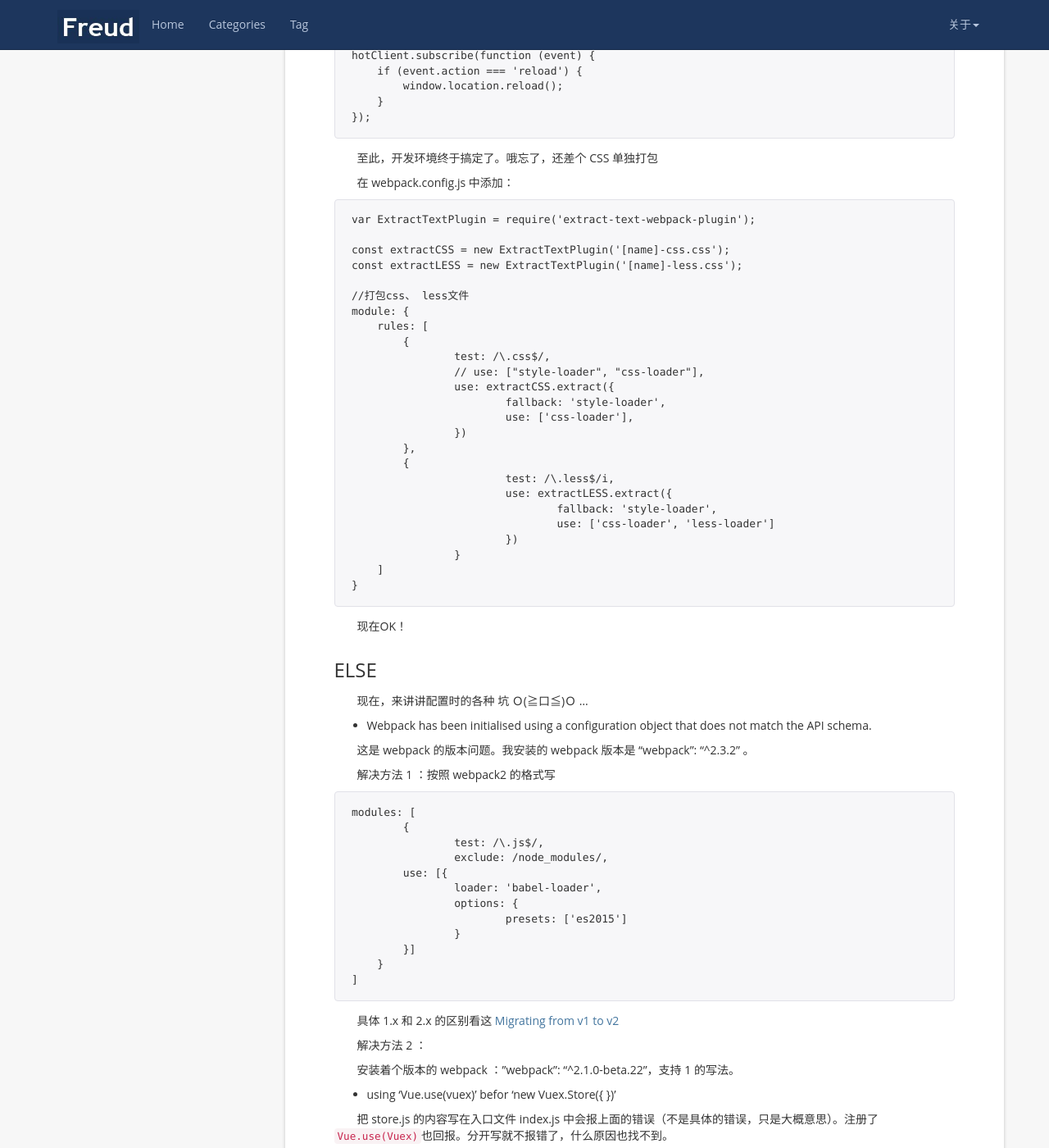
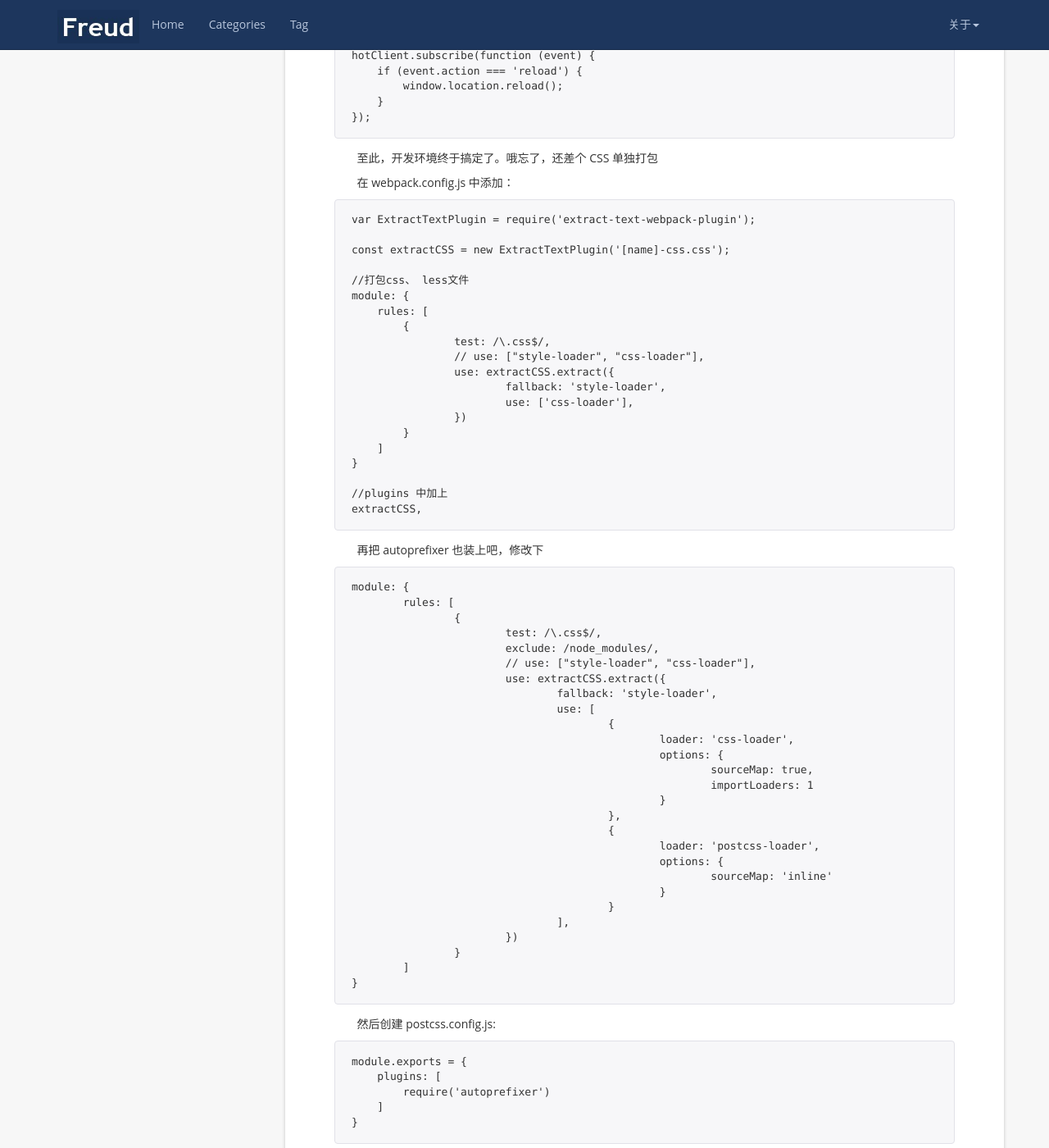
Before and after one commit to peiyanhuang/MyBlog, a Jekyll site: the page built from _posts/2017-03-31-vue-webpack-env.md, in a window 1280 px wide and 1400 px high, scrolled down 4461 px. Shown: the whole window at 82% size. Built offline with Jekyll 4.4.1, drawn with Linux system fonts in a browser that asks for light colours; nearby versions of some CDN libraries; some of the changed text lies outside the part shown.

Commit message:
webpack plugins

````diff
--- a/_posts/2017-03-31-vue-webpack-env.md
+++ b/_posts/2017-03-31-vue-webpack-env.md
@@ -239,7 +239,6 @@ hotClient.subscribe(function (event) {
 var ExtractTextPlugin = require('extract-text-webpack-plugin');
 
 const extractCSS = new ExtractTextPlugin('[name]-css.css');
-const extractLESS = new ExtractTextPlugin('[name]-less.css');
 
 //打包css、 less文件
 module: {
@@ -251,17 +250,67 @@ module: {
       			fallback: 'style-loader',
       			use: ['css-loader'],
       		})
-      	},
-      	{
-			test: /\.less$/i,
-			use: extractLESS.extract({
+      	}
+    ]
+}
+
+//plugins 中加上
+extractCSS,
+```
+
+再把 autoprefixer 也装上吧，修改下
+
+```
+module: {
+	rules: [
+		{
+			test: /\.css$/,
+			exclude: /node_modules/,
+			// use: ["style-loader", "css-loader"],
+			use: extractCSS.extract({
 				fallback: 'style-loader',
-				use: ['css-loader', 'less-loader']
+				use: [
+					{
+						loader: 'css-loader',
+						options: {
+							sourceMap: true,
+							importLoaders: 1
+						}
+					},
+					{
+						loader: 'postcss-loader',
+						options: {
+							sourceMap: 'inline'
+						}
+					}
+				],
 			})
 		}
+	]
+}
+```
+
+然后创建 postcss.config.js:
+
+```
+module.exports = {
+    plugins: [
+        require('autoprefixer')
     ]
 }
 ```
+
+在 package.json 中添加：
+
+```
+"browserslist": [
+    "> 1%",
+    "last 2 versions",
+    "not ie <= 8"
+  ]
+```
+
+可以随你设置。
 
 现在OK！
 
@@ -280,13 +329,13 @@ modules: [
 	{
 		test: /\.js$/,
 		exclude: /node_modules/,
-    	use: [{
-    		loader: 'babel-loader',
-    		options: {
-      			presets: ['es2015']
-    		}
-    	}]
-    }
+		use: [{
+			loader: 'babel-loader',
+			options: {
+				presets: ['es2015']
+			}
+		}]
+	}
 ]
 ```
 
@@ -297,8 +346,10 @@ modules: [
 
 安装着个版本的 webpack ："webpack": "^2.1.0-beta.22"，支持 1 的写法。
 
+-  热重载所需的 new webpack.optimize.OccurenceOrderPlugin() 插件默认已经有了，可以不用引入了；new webpack.NoErrorsPlugin() 需替换为 new webpack.NoEmitOnErrorsPlugin()。
+
 - using 'Vue.use(vuex)' befor 'new Vuex.Store({ })'
 
 把 store.js 的内容写在入口文件 index.js 中会报上面的错误（不是具体的错误，只是大概意思）。注册了`Vue.use(Vuex)`也回报。分开写就不报错了，什么原因也找不到。
 
-先写到这吧！
+- 引入文件时 require() 和 module.exports 配对使用， import x from './tag' 和 export default 配对使用，不能混合。
````
Also changed, not shown: other parts of _posts/2017-03-31-vue-webpack-env.md (+1 -1 lines), _posts/2017-01-18-webpack-plugin.md (+2 -0 lines).
